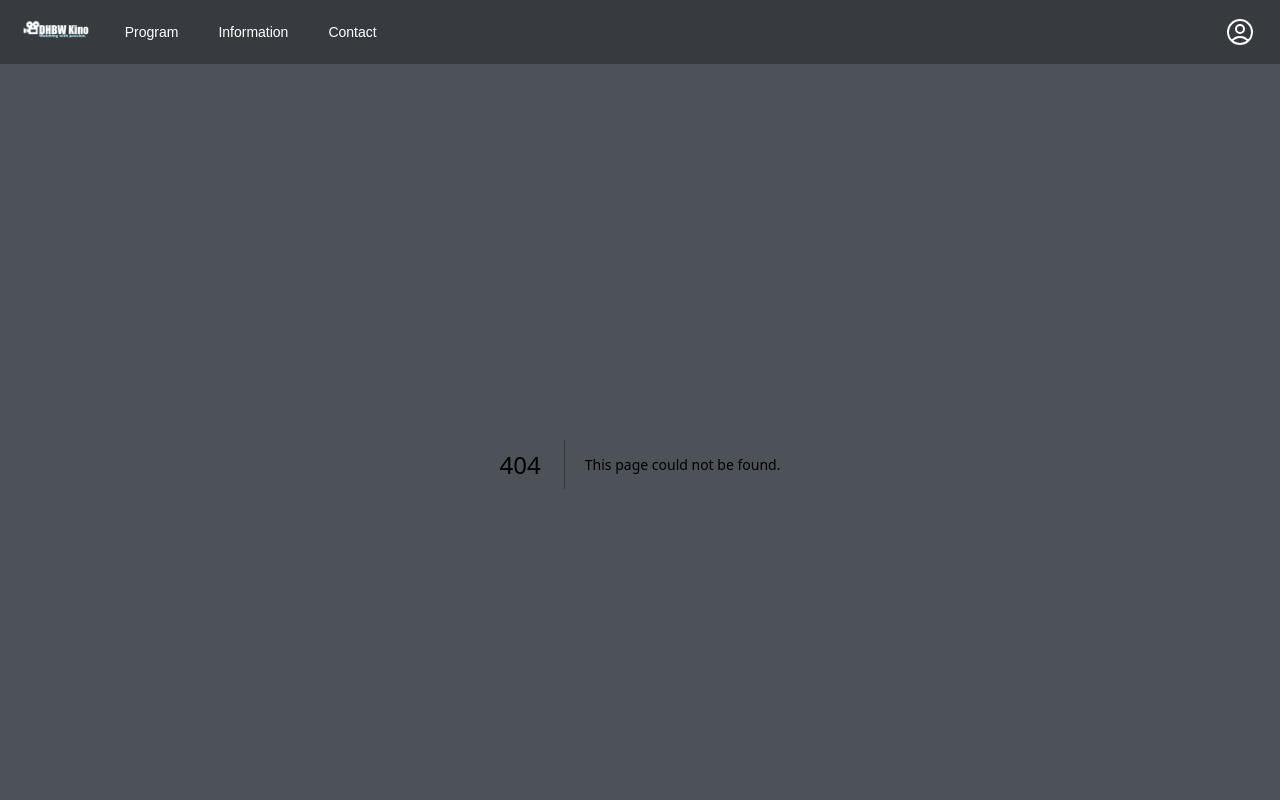
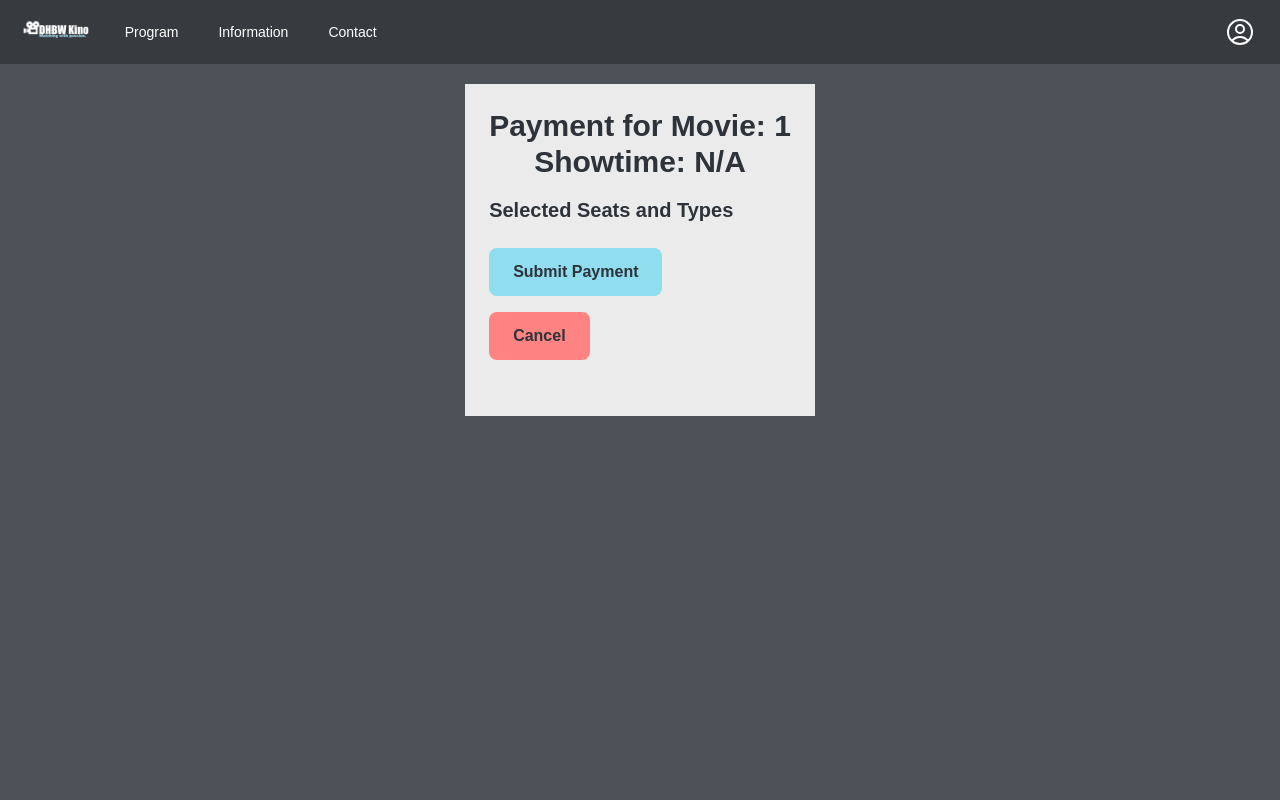
Before and after one commit to rickertmar/KinoticketFrontend, a Next.js app in the folder nextjs-blog/: page /movies/1/show/1/confirmation in a window 1280 px wide. Before the commit this address had no page. Shown: the top 800 px of the page. Built offline with nearby package versions, Linux system fonts and the light colour scheme.

Commit message:
"Grundstruktur für die Buchung von Tickets"

```diff
--- a/nextjs-blog/pages/movies/[slug]/show/[showid].js
+++ b/nextjs-blog/pages/movies/[slug]/show/[showid].js
@@ -1,8 +1,18 @@
 import React, { useState, useEffect } from 'react';
+import { useRouter } from 'next/router';
 
 export default function SeatSelection() {
   const [selectedSeats, setSelectedSeats] = useState([]);
   const [seatsData, setSeatsData] = useState([]);
+  const router = useRouter();
+
+  const navigateToTicketSelection = () => {
+    router.push({
+      pathname: `/movies/${router.query.slug}/show/${router.query.showid}/ticketselection`,
+      query: { selectedSeats: JSON.stringify(selectedSeats) },
+    });
+  };
+
 
   useEffect(() => {
     // Fetch the seat data from the JSON file
@@ -132,6 +142,13 @@ export default function SeatSelection() {
               return `${seat.seatRow.toUpperCase()} ${seat.number}`;
             }).join(', ')}
           </p>
+          <button
+            className="bg-blue-500 hover:bg-blue-700 text-white font-bold py-2 px-4 rounded mt-4"
+            disabled={selectedSeats.length === 0}
+            onClick={navigateToTicketSelection}
+          >
+            Proceed to Ticket Selection
+          </button>
         </div>
       </div>
     </div>
--- /dev/null
+++ b/nextjs-blog/pages/movies/[slug]/show/[showid]/confirmation.js
@@ -0,0 +1,102 @@
+import { useRouter } from 'next/router';
+import Head from 'next/head';
+import React, { useEffect, useState } from 'react';
+
+export default function ConfirmationPage() {
+  const router = useRouter();
+  const { selectedSeats, ticketTypes, showid, slug } = router.query;
+  const [movie, setMovie] = useState(null);
+  const [showTime, setShowTime] = useState('N/A');
+  const formatSlugToTitle = (slug) => {
+    return slug
+      .split('-')
+      .map((word) => word.charAt(0).toUpperCase() + word.slice(1))
+      .join(' ');
+  };
+  const [parsedSeats, setParsedSeats] = useState([]);
+  const [parsedTicketTypes, setParsedTicketTypes] = useState({});
+  const [seatIdToInfo, setSeatIdToInfo] = useState({});
+
+  useEffect(() => {
+    fetch('/seatsData.json')
+      .then((response) => response.json())
+      .then((seatsData) => {
+        const newSeatIdToInfo = {};
+        seatsData.forEach((seat) => {
+          newSeatIdToInfo[seat.id] = { seatRow: seat.seatRow, number: seat.number };
+        });
+        setSeatIdToInfo(newSeatIdToInfo);
+      });
+  }, []);
+
+  useEffect(() => {
+    if (selectedSeats) {
+      setParsedSeats(JSON.parse(selectedSeats));
+    }
+    if (ticketTypes) {
+      setParsedTicketTypes(JSON.parse(ticketTypes));
+    }
+  }, [selectedSeats, ticketTypes]);
+
+  const handlePaymentSubmit = () => {
+    alert('Payment submitted');
+    router.push('/');
+  };
+
+  const handleCancel = () => {
+    router.back();
+  };
+
+  return (
+    <>
+      <Head>
+        <title>Payment Page</title>
+      </Head>
+      <main style={{ backgroundColor: '#EBEBEB' }} className="mt-5">
+        <div className="flex flex-row flex-nowrap max-w-7xl mx-auto p-6">
+          <div className="flex flex-col w-full">
+            <h2 style={{ color: '#2D3339' }} className="text-3xl font-semibold mb-4 text-center w-full">
+              Payment for Movie: {slug ? formatSlugToTitle(slug) : 'Unknown Movie'}
+              <div>
+                Showtime: {showTime}
+              </div>
+            </h2>
+            <div className="mb-4 w-full">
+              <h3 style={{ color: '#2D3339' }} className="text-xl font-bold mb-2">Selected Seats and Types</h3>
+              <ul>
+                {parsedSeats.map((seatId, index) => (
+                  <li key={index}>
+                    {seatIdToInfo[seatId] ?
+                      `Seat ${seatIdToInfo[seatId].seatRow}${seatIdToInfo[seatId].number}: ${parsedTicketTypes[seatId] || 'Unknown Type'}` :
+                      `Seat ID ${seatId}: ${parsedTicketTypes[seatId] || 'Unknown Type'}`
+                    }
+                  </li>
+                ))}
+              </ul>
+            </div>
+
+            {/* Payment form */}
+            <div className="mb-4 w-full flex justify-between flex-wrap">
+              <form onSubmit={handlePaymentSubmit} className="w-full">
+                <button
+                  type="submit"
+                  style={{ backgroundColor: '#90DDF0', color: '#2D3339' }}
+                  className="transition duration-300 ease-in-out font-bold py-3 px-6 rounded-lg mb-4"
+                >
+                  Submit Payment
+                </button>
+              </form>
+              <button
+                onClick={handleCancel}
+                style={{ backgroundColor: '#FF8383', color: '#2D3339' }}
+                className="transition duration-300 ease-in-out font-bold py-3 px-6 rounded-lg mb-4"
+              >
+                Cancel
+              </button>
+            </div>
+          </div>
+        </div>
+      </main>
+    </>
+  );
+}
--- /dev/null
+++ b/nextjs-blog/pages/movies/[slug]/show/[showid]/ticketselection.js
@@ -0,0 +1,116 @@
+import React, { useState, useEffect } from 'react';
+import { useRouter } from 'next/router';
+import Head from 'next/head';
+
+export default function TicketSelection() {
+  const [ticketTypes, setTicketTypes] = useState({});
+  const [seatIdToInfo, setSeatIdToInfo] = useState({});
+  const router = useRouter();
+  const { selectedSeats, showid, slug } = router.query;
+  const parsedSeats = JSON.parse(selectedSeats || '[]');
+
+  useEffect(() => {
+    fetch('/seatsData.json')
+      .then((response) => response.json())
+      .then((seatsData) => {
+        const newSeatIdToInfo = {};
+        seatsData.forEach((seat) => {
+          newSeatIdToInfo[seat.id] = { seatRow: seat.seatRow, number: seat.number };
+        });
+        setSeatIdToInfo(newSeatIdToInfo);
+      });
+  }, []);
+
+  const handleCancel = () => {
+    router.back();
+  };
+
+  const handlePayment = () => {
+    const selectedSeatsList = Object.keys(ticketTypes).map((seatId) => {
+      const seatInfo = seatIdToInfo[seatId];
+      const seatStr = seatInfo ? `${seatInfo.seatRow}${seatInfo.number}` : `ID ${seatId}`;
+      return `Seat ${seatStr} (${ticketTypes[seatId]})`;
+    }).join(', ');
+
+    router.push({
+      pathname: `/movies/${router.query.slug}/show/${router.query.showid}/confirmation`,
+      query: {
+        selectedSeats: JSON.stringify(parsedSeats),
+        ticketTypes: JSON.stringify(ticketTypes),
+        showid: showid,
+        slug: slug
+      }
+    });
+  };
+
+
+
+
+  const setTicketTypeForSeat = (seat, type) => {
+    setTicketTypes({
+      ...ticketTypes,
+      [seat]: type,
+    });
+  };
+
+  return (
+    <>
+      <Head>
+        <title>Select your ticket type</title>
+      </Head>
+      <main style={{ backgroundColor: '#EBEBEB' }} className="mt-5">
+        <div className="flex flex-row flex-nowrap max-w-7xl mx-auto p-6">
+          <div className="flex flex-col w-full">
+            <h2 style={{ color: '#2D3339' }} className="text-3xl font-semibold mb-4 text-center w-full">Select your ticket type</h2>
+
+            {parsedSeats.map((seatId, index) => (
+              <div key={index} className="mb-4 w-full">
+                <label style={{ color: '#2D3339' }} className="block font-bold mb-2">
+                  {seatIdToInfo[seatId] ?
+                    `Ticket Type for Seat ${seatIdToInfo[seatId].seatRow}${seatIdToInfo[seatId].number}` :
+                    `Ticket Type for Seat ID ${seatId}`
+                  }
+                </label>
+                <select
+                  style={{ borderColor: '#90DDF0' }}
+                  className="w-full p-3 rounded-lg focus:outline-none"
+                  value={ticketTypes[seatId] || ''}
+                  onChange={(e) => setTicketTypeForSeat(seatId, e.target.value)}
+                >
+                  <option value="" disabled>Select ticket type</option>
+                  <option value="Student">Student</option>
+                  <option value="Child">Child</option>
+                  <option value="Regular">Regular</option>
+                </select>
+              </div>
+            ))}
+
+            <div className="text-center w-full">
+              <button
+                style={{ backgroundColor: '#90DDF0', color: '#2D3339' }}
+                className={`transition duration-300 ease-in-out font-bold py-3 px-6 rounded-lg ${
+                  parsedSeats.some((seatId) => !ticketTypes[seatId]) ? 'opacity-50 cursor-not-allowed' : ''
+                }`}
+                disabled={parsedSeats.some((seatId) => !ticketTypes[seatId])}
+                onClick={handlePayment}
+              >
+                Proceed to Payment
+              </button>
+            </div>
+
+            <div className="text-center w-full">
+              <button
+                onClick={handleCancel}
+                style={{ backgroundColor: '#FF8383', color: '#2D3339' }}
+                className="transition duration-300 ease-in-out font-bold py-3 px-6 rounded-lg mt-4"
+              >
+                Cancel
+              </button>
+            </div>
+          </div>
+        </div>
+      </main>
+    </>
+  );
+
+}
```
